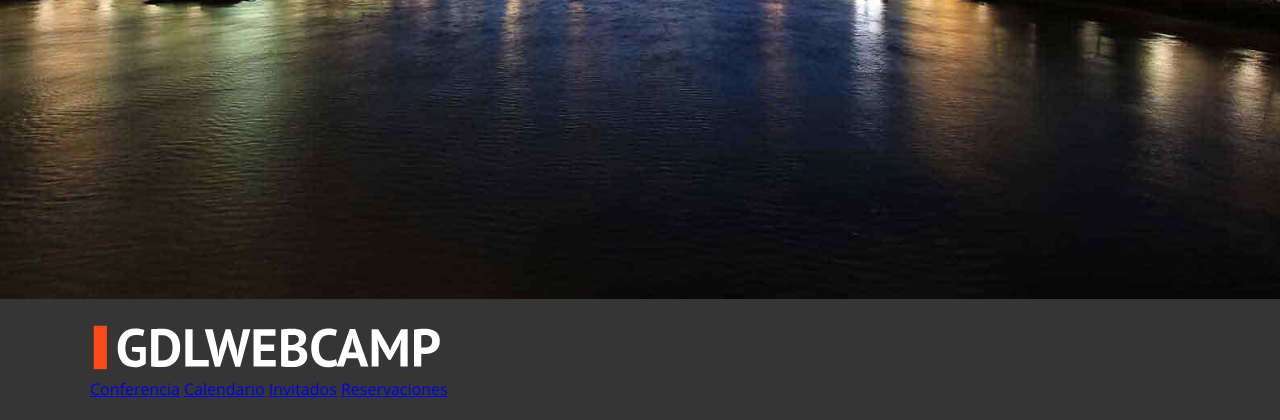
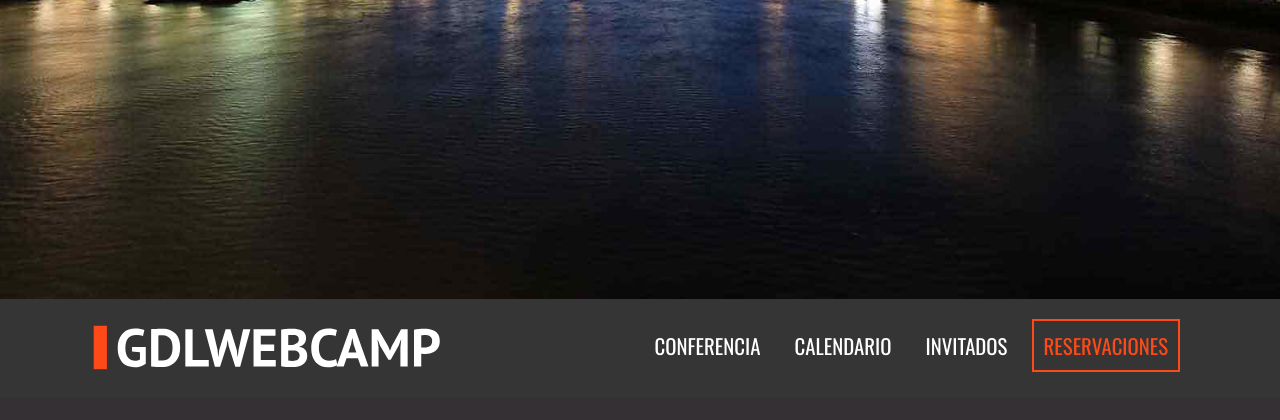
Before and after one commit to josejesuscg/gdl-web, a PHP site: page / in a window 1280 px wide. Shown: the part 501-921 px from the top of the page. After the commit the page ends 873 px from the top, so only its background shows below. Run offline with PHP 8.4, Linux system fonts and the light colour scheme; some libraries are stand-ins or nearby versions.

Commit message:
se agrego barra de navegacion

```diff
--- a/css/main.css
+++ b/css/main.css
@@ -202,6 +202,7 @@ div.barra {
 }
 div.logo{
   width: 80%;
+  float: left;
 }
 div.logo img {
   width: 100%;
@@ -210,7 +211,73 @@ div.logo img {
 @media only screen and (min-width: 768px){
   div.logo{
     width: 33%;
+
   }
+}
+/*** Navegacion principal **/
+nav.navegacion-principal {
+  display: none;
+}
+nav.navegacion-principal a{
+  font-family: 'Oswald', sans-serif;
+  color: white;
+  font-size: 1.3em;
+  text-transform: uppercase;
+  text-decoration: none;
+  transition: all .3s ease;
+  width: 100%;
+  display: block;
+  text-align: center;
+  margin-bottom: 20px;
+}
+nav.navegacion-principal a:hover {
+  background-color: #fe4918
+}
+nav.navegacion-principal a:last-child {
+  border: 2px solid #fe4918;
+  color: #fe4918;
+}
+nav.navegacion-principal a:last-child:hover {
+  color: white;
+}
+@media only screen and (min-width: 768px){
+  nav.navegacion-principal {
+    width: 67%;
+    float: right;
+    text-align: right;
+    display: block;
+  }
+  nav.navegacion-principal a{
+    padding: 10px 10px;
+    display: inline-block;
+    width: auto;
+    display: inline-block;
+    text-align: center;
+    margin: 0 10px 0 0;
+  }
+}
+
+/** MENU MOVIL **/
+div.menu-movil {
+  width: 60px;
+  display: block;
+  float: right;
+  text-align: right;
+  margin-top: 12px;
+}
+div.menu-movil:hover {
+  cursor: pointer;
+}
+@media only screen and (min-width: 768px){
+  div.menu-movil {
+    display: none;
+  }
+}
+div.menu-movil span {
+  height: 8px;
+  margin-bottom: 6px;
+  background-color: white;
+  display: block;
 }
 
 
--- a/index.html
+++ b/index.html
@@ -51,17 +51,17 @@
   </header>
 
   <div class="barra">
-    <div class="contenedor">
+    <div class="contenedor clearfix">
       <div class="logo">
         <img src="img/logo.svg" alt="logo gdlwebcamp">
       </div>
 
-      <div class="menu movil">
+      <div class="menu-movil">
         <span></span>
         <span></span>
         <span></span>
       </div>
-      <nav class="navegacion-principal">
+      <nav class="navegacion-principal clearfix">
           <a href="#">Conferencia</a>
           <a href="#">Calendario</a>
           <a href="#">Invitados</a>
```
